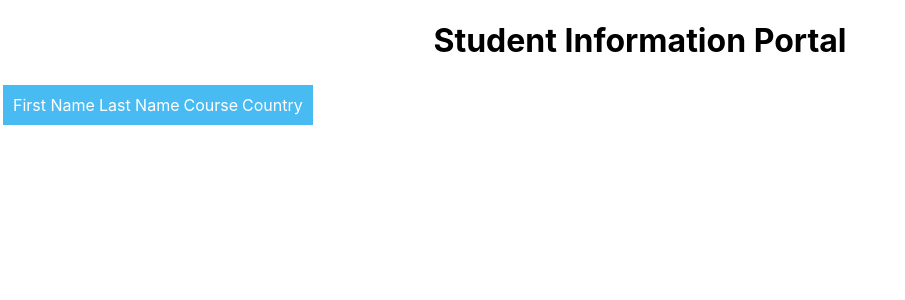
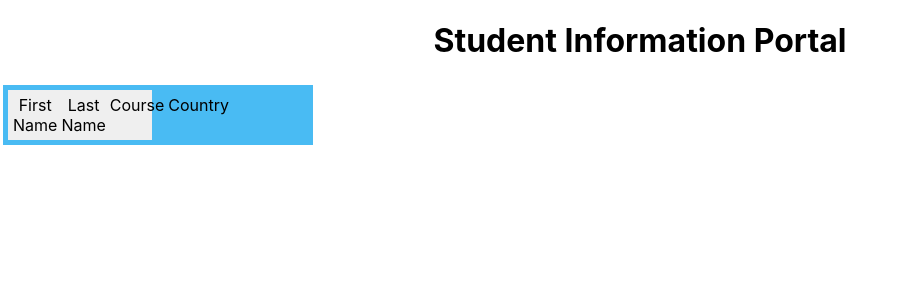
Before and after one commit to Ravindu156/Sttudent-Information-Portal, a React (Create React App) app in the folder myapp/: page / in a window 1280 px wide. Shown: the top 300 px of the page, without its empty margins (0-905 px from the left). Built offline with nearby package versions, Linux system fonts and the light colour scheme.

Commit message:
Rename innerDiv to leftDiv in StudentTable component for clarity

```diff
--- a/myapp/src/components/StudentTable.js
+++ b/myapp/src/components/StudentTable.js
@@ -3,7 +3,7 @@ import '../assests/CSS/compo.css'
 export default function StudentTable(props){
     return(
             <div className='outerDiv'>
-                <div className='innerDiv'>
+                <div className='leftDiv'>
                     <table>
                         <thread>
                             <td>First Name</td>
```
